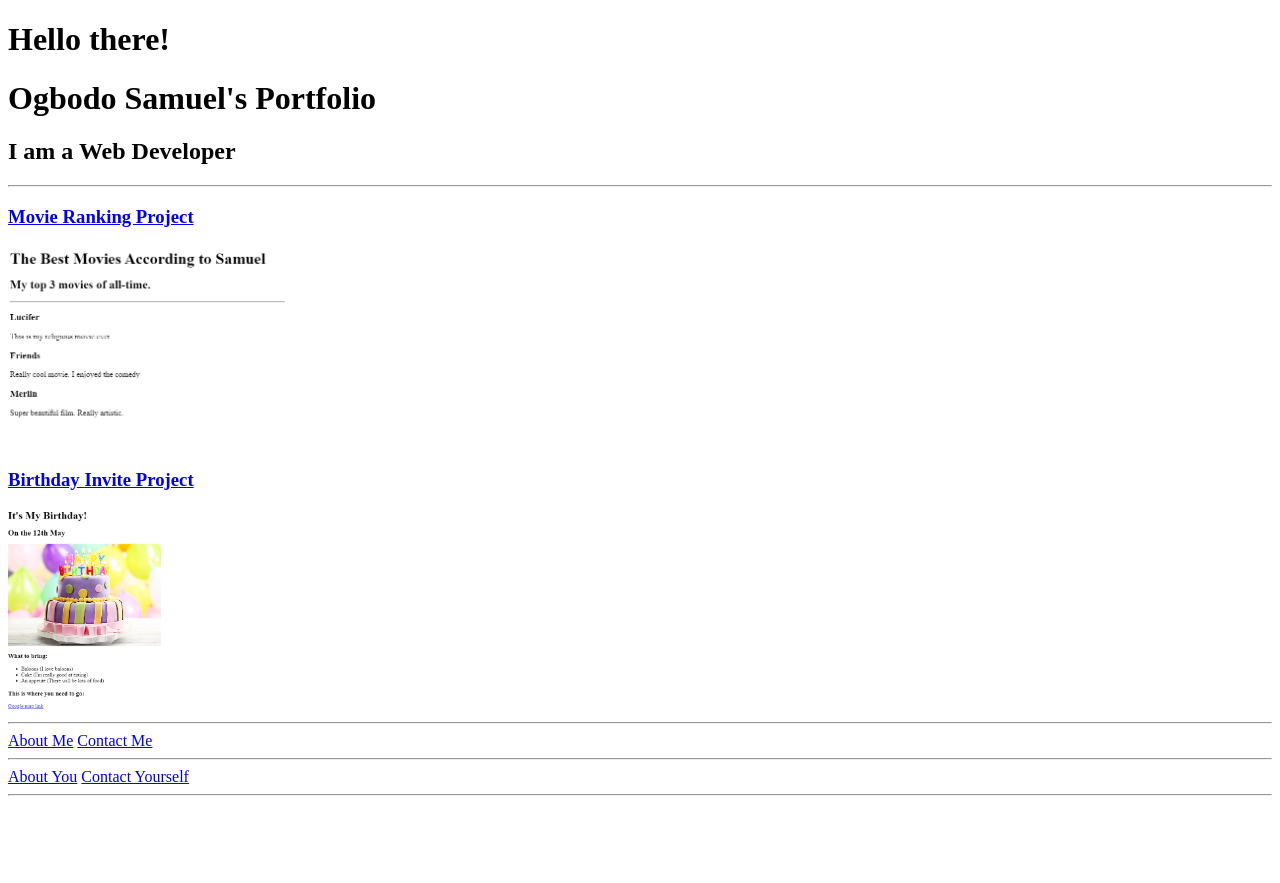
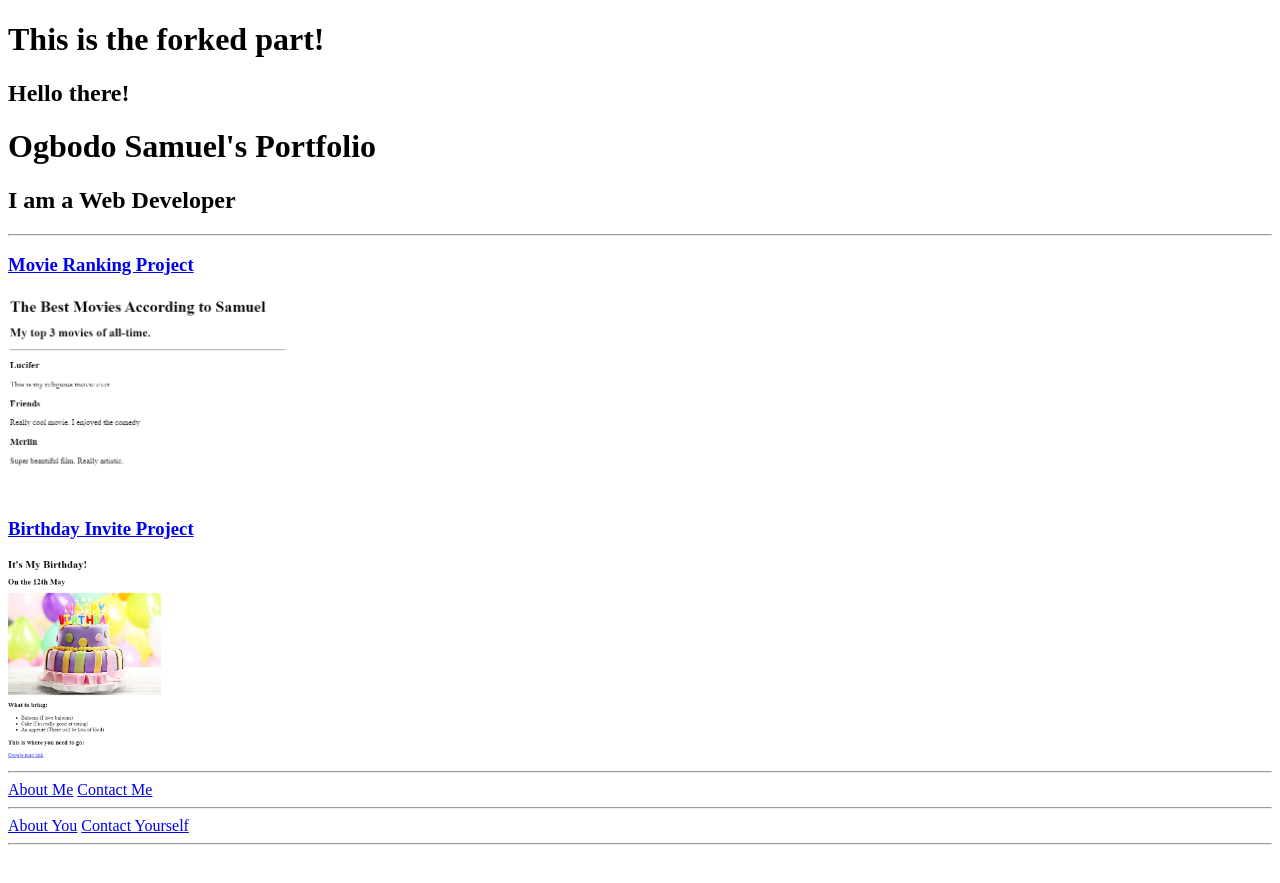
Before and after one commit to Samuel515/html-portfolio, a plain HTML site: page index.html in a window 1280 px wide. Before the commit the page ends 834 px from the top, so only its background shows below. Drawn offline with Linux system fonts and the light colour scheme.

Commit message:
Update index.html
Added fork text.

```diff
--- a/index.html
+++ b/index.html
@@ -5,7 +5,8 @@
         <title>Ogbodo Samuel's portfolio</title>
     </head>
     <body>
-        <h1>Hello there!</h1>
+        <h1>This is the forked part!</h1>
+        <h2>Hello there!</h2>
         <h1>Ogbodo Samuel's Portfolio</h1>
         <h2>I am a Web Developer</h2>
         <hr>
```
